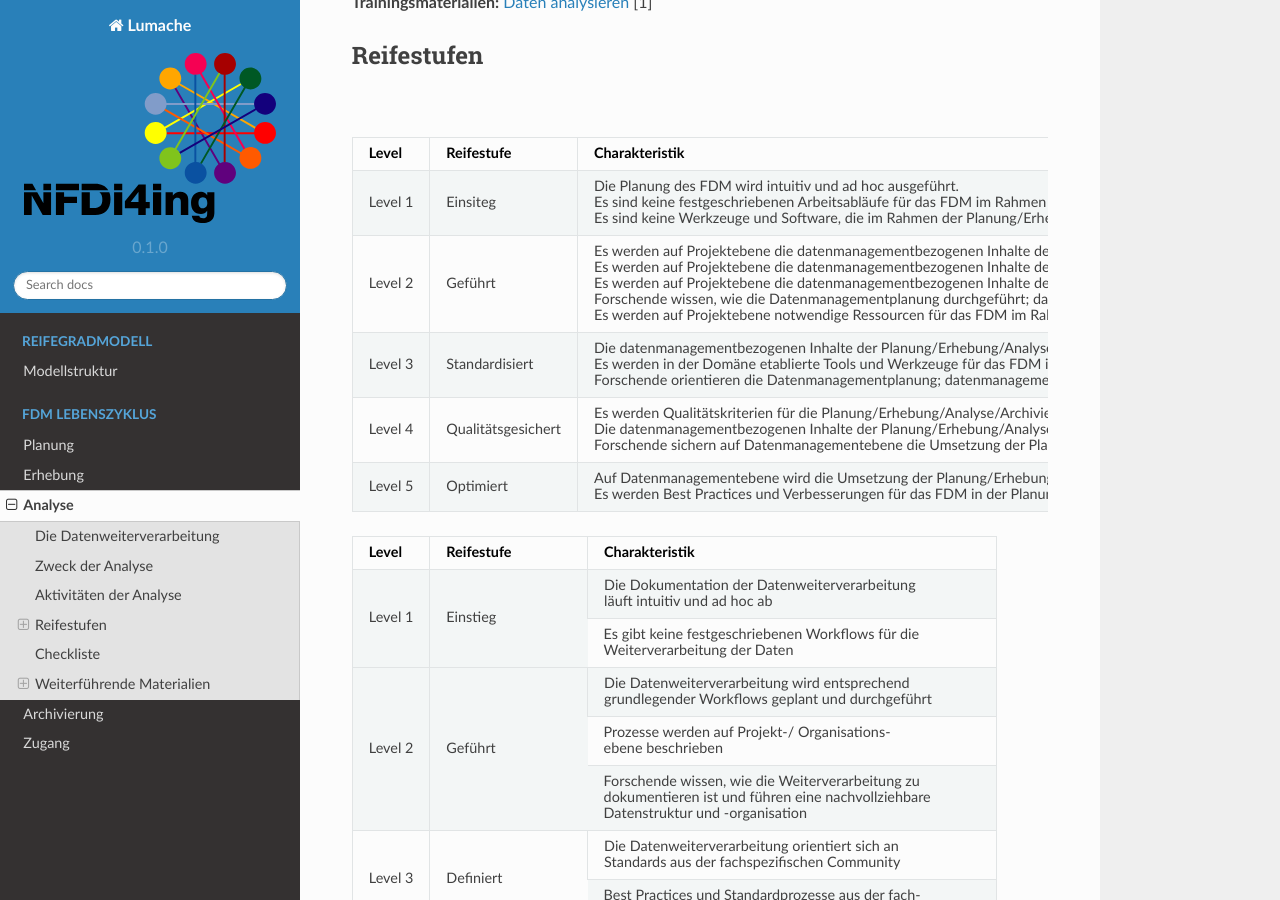
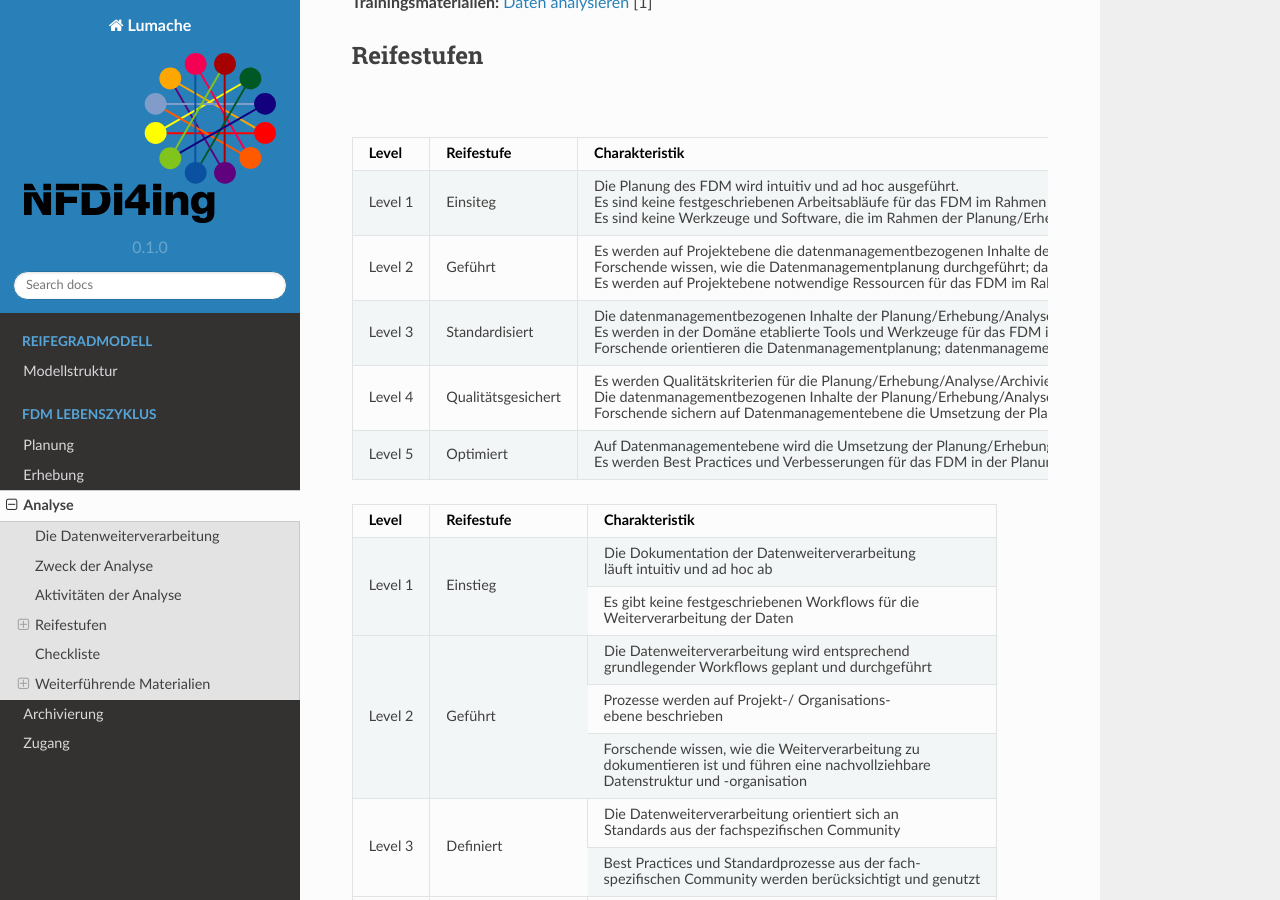
Before and after one commit to LUHMW/MaturityModelsNFDI4Ing, a Sphinx documentation site: the page built from docs/source/Analyse.rst, in a window 1280 px wide and 900 px high, scrolled down 1009 px. Built offline with Sphinx 7.4.7 and the Read the Docs theme 2.0.0, drawn with Linux system fonts in a browser that asks for light colours.

Commit message:
Update Analyse.rst

```diff
--- a/docs/source/Analyse.rst
+++ b/docs/source/Analyse.rst
@@ -54,10 +54,6 @@ Reifestufen
    * - Level 2
      - Geführt
      - Es werden auf Projektebene die datenmanagementbezogenen Inhalte der Planung festgelegt und durchgeführt.
-
-       Es werden auf Projektebene die datenmanagementbezogenen Inhalte der Erhebung/Analyse festgelegt und durchgeführt.
-
-       Es werden auf Projektebene die datenmanagementbezogenen Inhalte der Archivierung/Zugang festgelegt und durchgeführt.
 
        Forschende wissen, wie die Datenmanagementplanung durchgeführt; datenmanagementbezogene Erhebung/Analyse durchgeführt; Daten archiviert/zugänglich gemacht werden sollen und es stehen notwendige Ressourcen zur Verfügung.
 
```
